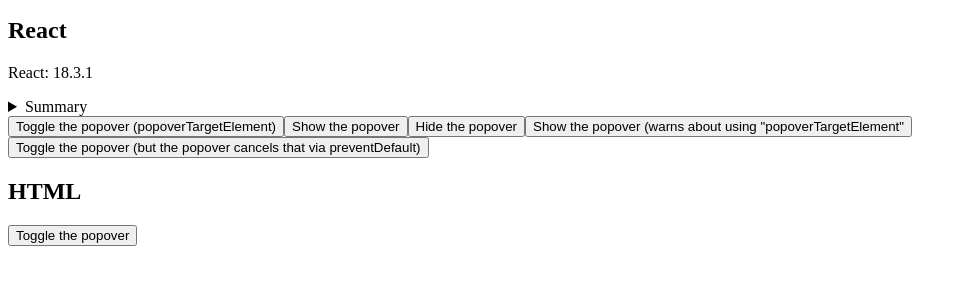
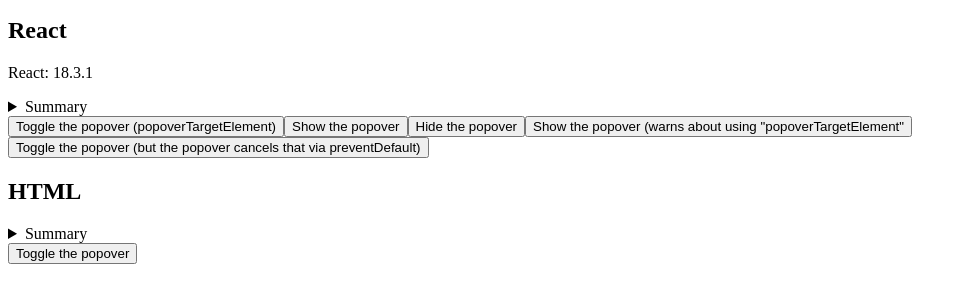
Before and after one commit to eps1lon/react-popover-api-demo, a React app: page public/index.html in a window 1280 px wide. Shown: the part 101-404 px from the top of the page, without its empty margins (0-967 px from the left). Built offline with nearby package versions, Linux system fonts and the light colour scheme.

Commit message:
Test toggle events

```diff
--- a/package.json
+++ b/package.json
@@ -6,8 +6,8 @@
   "main": "src/index.tsx",
   "dependencies": {
     "babel-eslint": "^10.1.0",
-    "react": "https://react-builds.vercel.app/api/commits/83f60b10803a792a11afdc20489704ae4c805acd/packages/react",
-    "react-dom": "https://react-builds.vercel.app/api/commits/83f60b10803a792a11afdc20489704ae4c805acd/packages/react-dom",
+    "react": "https://react-builds.vercel.app/api/commits/29b66a538dfca92616c145c811f810ca2987ae29/packages/react",
+    "react-dom": "https://react-builds.vercel.app/api/commits/29b66a538dfca92616c145c811f810ca2987ae29/packages/react-dom",
     "react-scripts": "5.0.1"
   },
   "devDependencies": {
--- a/public/index.html
+++ b/public/index.html
@@ -32,6 +32,10 @@
   <h2>React</h2>
 	<div id="root"></div>
   <h2>HTML</h2>
+  <details  ontoggle="console.log('toggle', event)" onbeforetoggle="console.log('beforetoggle', event)">
+    <summary>Summary</summary>
+    Details
+  </details>
   <button popovertarget="html-mypopover">Toggle the popover</button>
   <div id="html-mypopover" popover="auto" ontoggle="console.log('toggle', event)" onbeforetoggle="console.log('beforetoggle', event)">
     Popover content
```
Also changed, not shown: 1 other file.
